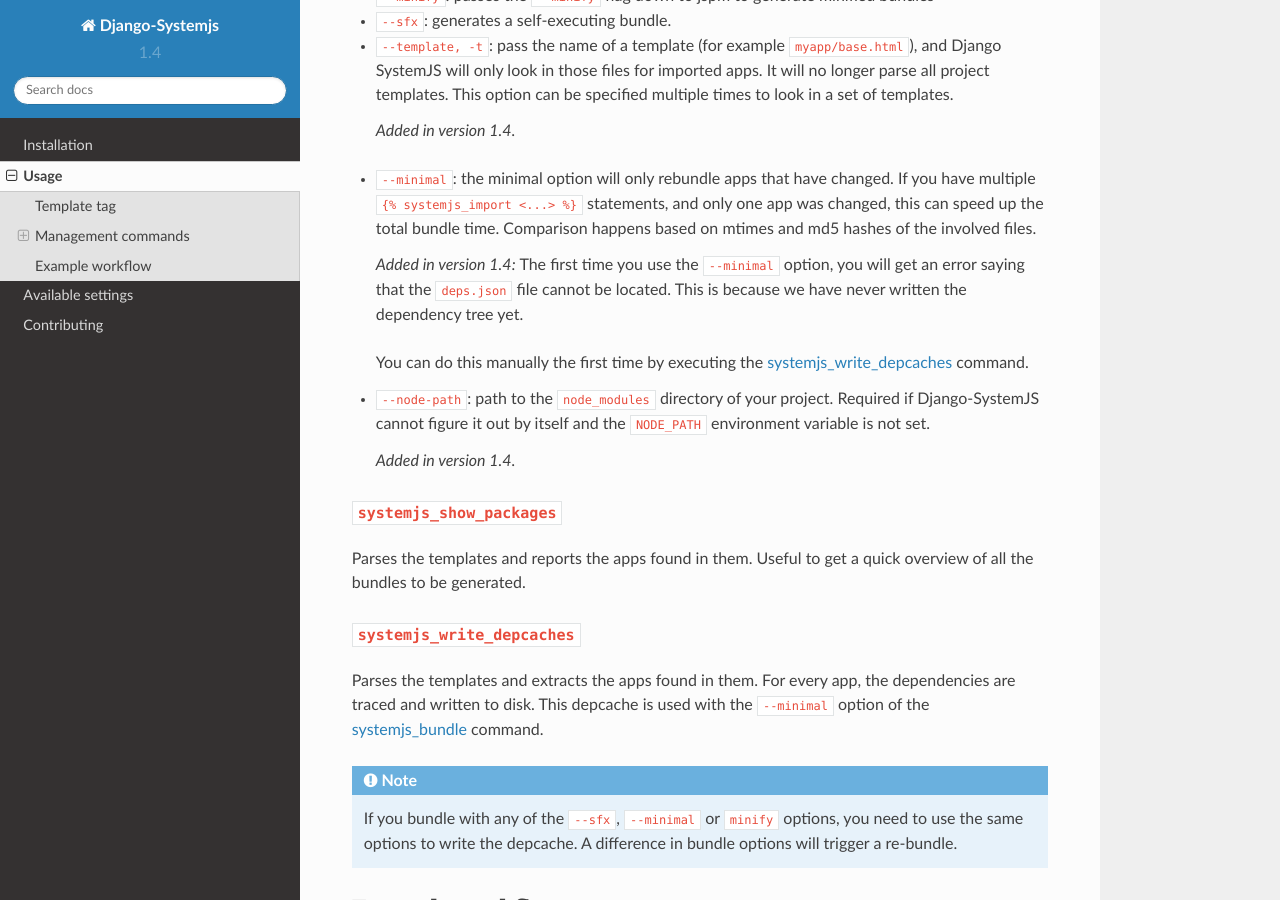
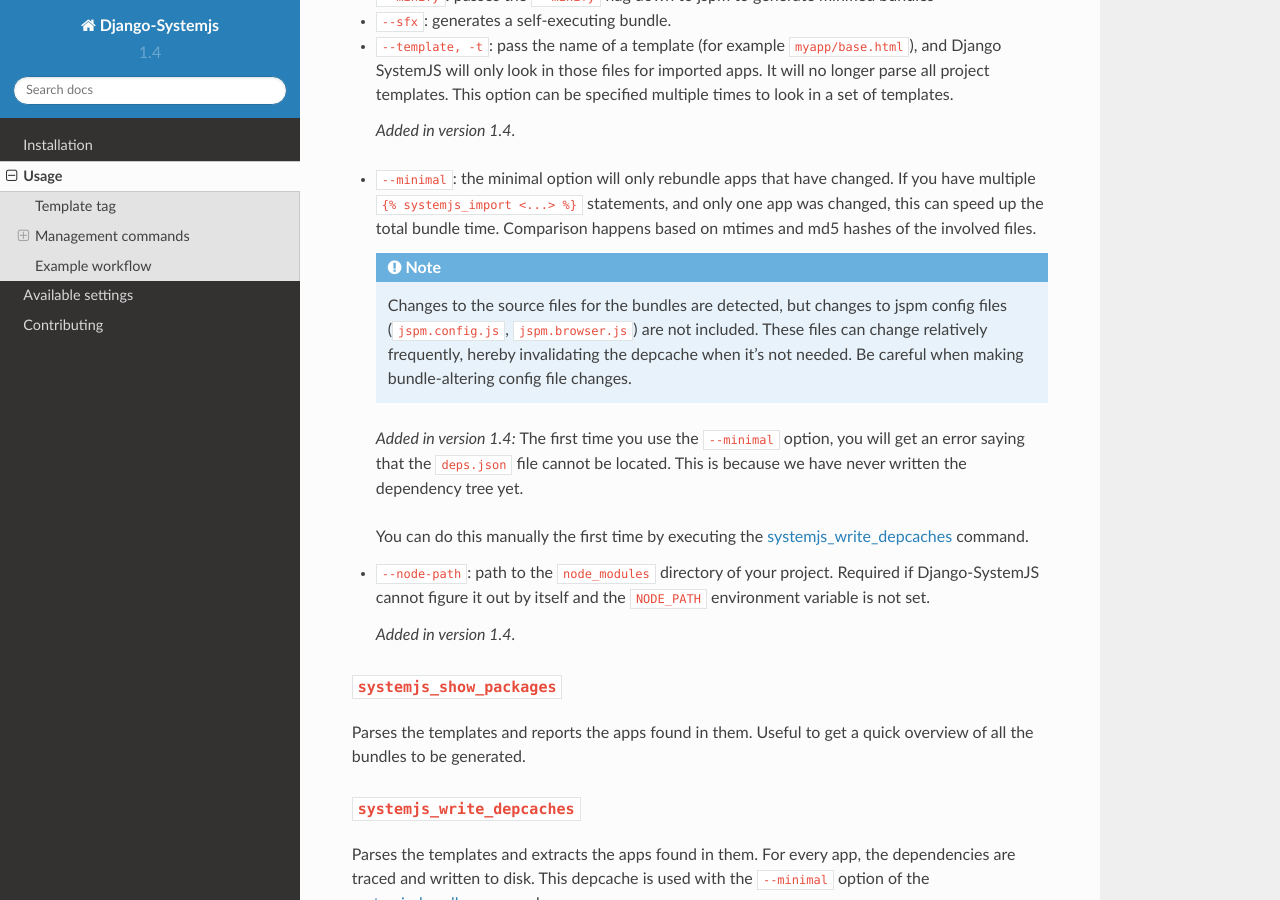
Before and after one commit to sergei-maertens/django-systemjs, a Sphinx documentation site: the page built from docs/usage.rst, in a window 1280 px wide and 900 px high, scrolled down 1603 px. Built offline with Sphinx 7.4.7 and the Read the Docs theme 2.0.0, drawn with Linux system fonts in a browser that asks for light colours.

```diff
--- a/docs/conf.py
+++ b/docs/conf.py
@@ -115,7 +115,7 @@
 
 # The theme to use for HTML and HTML Help pages.  See the documentation for
 # a list of builtin themes.
-html_theme = 'djangodocs'
+# html_theme = 'djangodocs'
 
 # Theme options are theme-specific and customize the look and feel of a theme
 # further.  For a list of options available for each theme, see the
@@ -123,7 +123,7 @@
 #html_theme_options = {}
 
 # Add any paths that contain custom themes here, relative to this directory.
-html_theme_path = ["_theme"]
+# html_theme_path = ["_theme"]
 
 # The name for this set of Sphinx documents.  If None, it defaults to
 # "<project> v<release> documentation".
--- a/docs/usage.rst
+++ b/docs/usage.rst
@@ -103,6 +103,13 @@
   was changed, this can speed up the total bundle time. Comparison happens based
   on mtimes and md5 hashes of the involved files.
 
+  .. note::
+
+    Changes to the source files for the bundles are detected, but changes to jspm
+    config files (``jspm.config.js``, ``jspm.browser.js``) are not included. These
+    files can change relatively frequently, hereby invalidating the depcache when
+    it's not needed. Be careful when making bundle-altering config file changes.
+
   .. versionadded:: 1.4
 
     The first time you use the ``--minimal`` option, you will get an error saying
```
Also changed, not shown: docs/installation.rst (+9 -0 lines), 2 other files.
